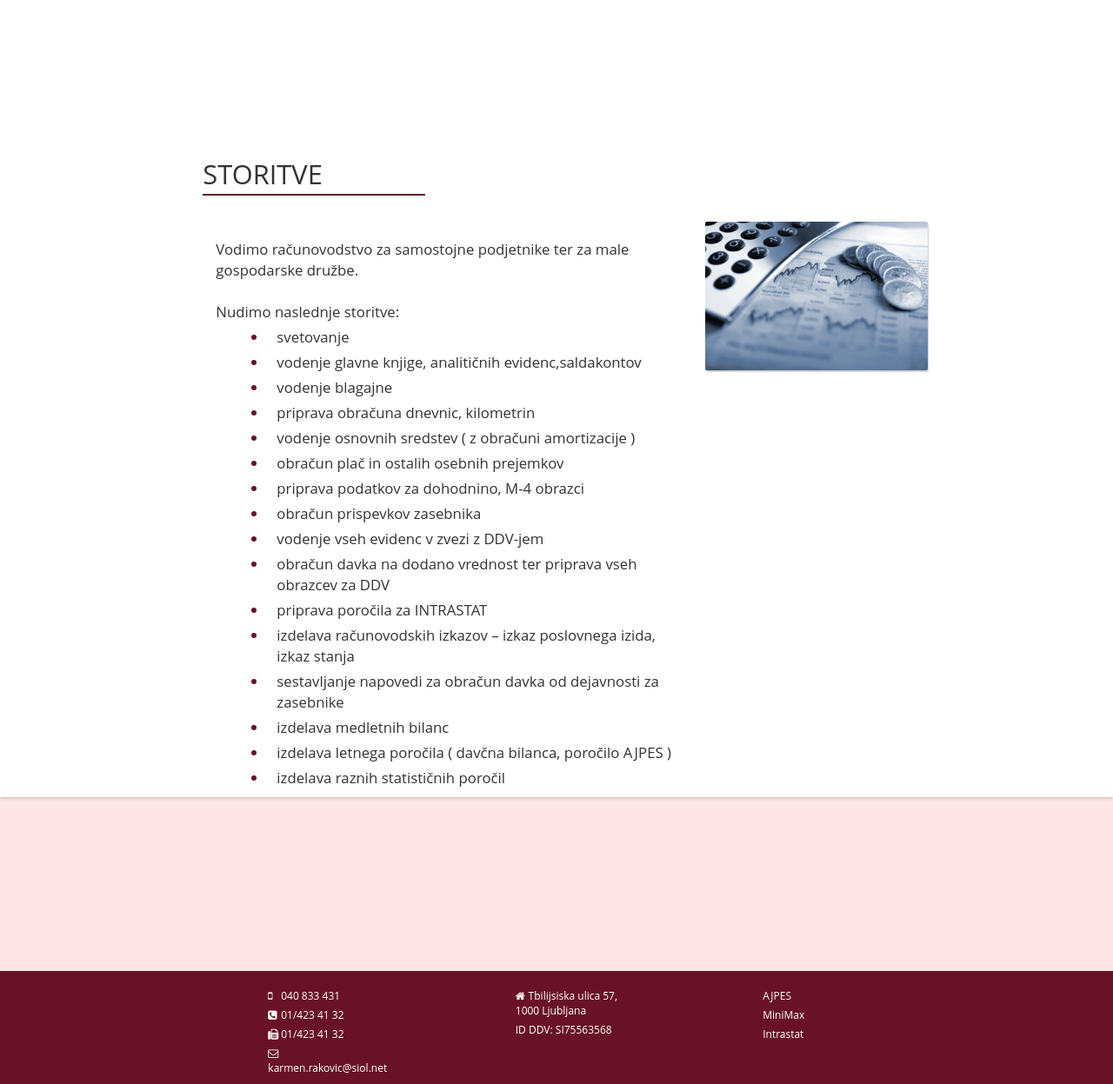
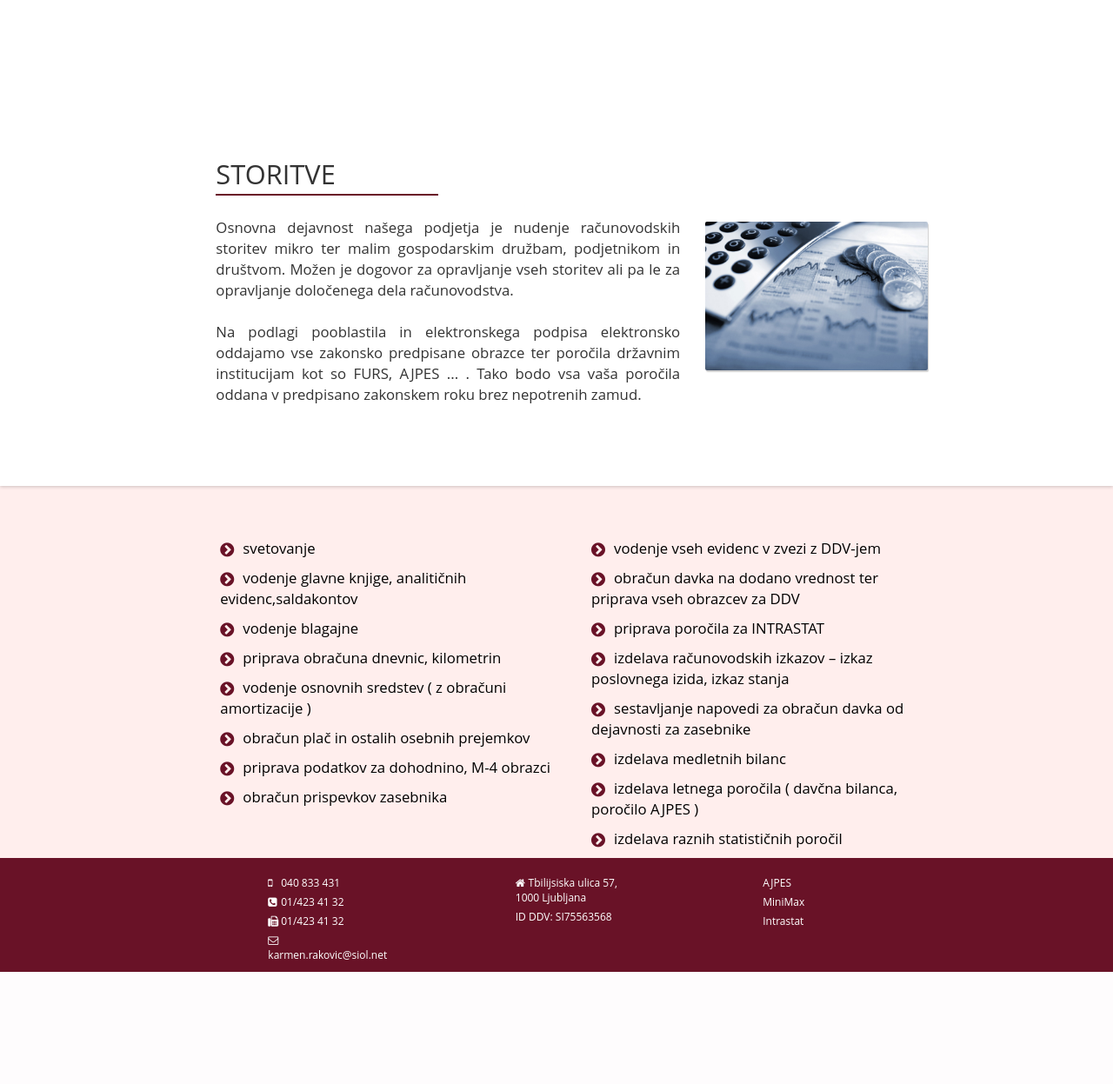
Before and after one commit to simonrakovic/RakovicKarmenDjango, a Django app: page /storitve/ in a window 1280 px wide. Shown: the part 199-1446 px from the top of the page at 87% size. After the commit the page ends 1317 px from the top, so only its background shows below. Run offline with Django 3.2, Linux system fonts and the light colour scheme; some libraries are stand-ins or nearby versions.

Commit message:
popravki storitev

```diff
--- a/static/css/main-style.css
+++ b/static/css/main-style.css
@@ -1,7 +1,7 @@
 
 body{
     font-family: 'Open Sans';
-    background: rgb(255, 229, 229);
+    background: #FFEEED;
 }
 
 
@@ -11,7 +11,7 @@ body{
 	left:0;
 	width: 100%;
 	height: 100%;
-	background: rgb(255, 229, 229);
+	background: #FFEEED;
 	z-index: 10;
 
 
--- a/static/css/storitve.css
+++ b/static/css/storitve.css
@@ -1,6 +1,6 @@
 .bottom-content-container1{
     padding-top: 150px;
-    min-height:880px;
+    min-height:560px;
 
      -webkit-box-shadow: 0px 1px 4px rgba(0,0,0,0.2);
     -moz-box-shadow: 0px 1px 4px rgba(0,0,0,0.2);
@@ -17,16 +17,17 @@
 
 .bottom-content-box-title{
    font-size: 2.2em;
+
    width: 30%;
    border-bottom: 2px solid rgba(105,18,39,1);
 
-    margin-left: 20px;
+   margin-left: 35px;
 }
 
 .bottom-content-box-text{
-    padding-top: 50px;
+    padding-top: 25px;
     font-size: 1.2em;
-
+    text-align: justify;
     margin-left: 20px;
 }
 
@@ -44,30 +45,6 @@
     box-shadow: 1px 2px 1px #d1d1d1;
 }
 
-.bottom-content-box-text > ul {
-    margin-left: 20px;
-}
-
-.bottom-content-box-text > ul > li{
-    padding-left: 10px;
-    padding-top: 5px;
-    color: rgba(105,18,39,1);
-
-
-}
-
-
-
-
-
-
-
-
-
-
-.bottom-content-box-text > ul > li > span{
-    color: #333;
-}
 
 
 .bottom-content-box2{
@@ -77,13 +54,34 @@
 
 
 .bottom-content-container2{
-
-    min-height:200px;
+    margin-top: 50px;
+    min-height: 350px;
 
 
 }
 
 
+.bottom-content-container2-list ul {
+    color: rgba(105,18,39,1);
+
+    list-style-type: none;
+}
+
+.bottom-content-container2-list ul > li{
+    margin-top: 10px;
+}
+
+.bottom-content-container2-list ul span{
+    margin-left: 10px;
+    color: #000000;
+
+    font-size: 1.2em;
+}
+
+
+.bottom-content-box-text > ul > li > span{
+    color: #333;
+}
 
 
 @media(max-width: 991px) {
--- a/templates/main.html
+++ b/templates/main.html
@@ -240,7 +240,7 @@
 
                     $($(this).children()[1]).stop(true, false).animate({width:"90%"})
 
-                    $($(this).children()[1]).animate({width:"85%"}, 100)
+                    $($(this).children()[1]).animate({width:"87%"}, 50)
 
                },
                function(){
--- a/templates/storitve.html
+++ b/templates/storitve.html
@@ -13,28 +13,17 @@
                   </div>
                   <div class="col-lg-8 col-md-8 col-sm-12 col-xs-12">
                       <div class="row bottom-content-box-text">
-                          Vodimo računovodstvo za samostojne podjetnike ter za male gospodarske družbe.
+
+
+                          Osnovna dejavnost našega podjetja je nudenje računovodskih storitev  mikro ter malim   gospodarskim družbam, podjetnikom in društvom. Možen je dogovor za opravljanje vseh storitev ali pa le za opravljanje določenega dela računovodstva.
                           </br>
                           </br>
-                          Nudimo naslednje storitve:
-                          <ul>
-                              <li class=" li1"><span>svetovanje</span></li>
-                              <li class="li2"><span>vodenje glavne knjige, analitičnih evidenc,saldakontov</span></li>
-                              <li class="li3"><span>vodenje blagajne</span></li>
-                              <li class="li4"><span>priprava obračuna dnevnic, kilometrin</span></li>
-                              <li class="li5"><span>vodenje osnovnih sredstev ( z obračuni amortizacije ) </span></li>
-                              <li class="li6"><span>obračun plač in ostalih osebnih prejemkov</span></li>
-                              <li class="li7"><span>priprava podatkov za dohodnino, M-4 obrazci</span></li>
-                              <li class="li8"><span>obračun prispevkov zasebnika</span></li>
-                              <li class="li9"><span>vodenje vseh evidenc v zvezi z DDV-jem </span></li>
-                              <li class="li10"><span>obračun davka na dodano vrednost ter priprava vseh obrazcev za DDV </span></li>
-                              <li class="li11"><span>priprava poročila za INTRASTAT </span></li>
-                              <li class="li12"><span>izdelava računovodskih izkazov – izkaz poslovnega izida, izkaz stanja </span></li>
-                              <li class="li13"><span>sestavljanje napovedi za obračun davka od dejavnosti za zasebnike </span></li>
-                              <li class="li14"><span>izdelava medletnih bilanc</span></li>
-                              <li class="li15"><span>izdelava letnega poročila ( davčna bilanca, poročilo AJPES )</span></li>
-                              <li class="li16"><span>izdelava raznih statističnih poročil</span></li>
-                          </ul>
+                          Na podlagi pooblastila in elektronskega podpisa elektronsko oddajamo vse zakonsko predpisane obrazce ter poročila državnim institucijam kot so FURS, AJPES ... .
+                          Tako bodo vsa vaša poročila oddana v predpisano zakonskem roku brez nepotrenih zamud.
+                          </br>
+                          </br>
+
+
                       </div>
                   </div>
 
@@ -49,6 +38,40 @@
         <div class="col-lg-2 col-md-2 visible-lg visible-md"></div>
     </div>
     <div class=" row bottom-content-container2">
+        <div class="col-lg-2"></div>
+        <div class="col-lg-8">
+            <div class="row bottom-content-container2-list">
+                <div class="col-lg-6">
+                    <div class="row">
+                        <ul>
+                          <li class=" li1"><i class="fa fa-chevron-circle-right fa-lg"></i><span>svetovanje</span></li>
+                          <li class="li2"><i class="fa fa-chevron-circle-right fa-lg"></i><span>vodenje glavne knjige, analitičnih evidenc,saldakontov</span></li>
+                          <li class="li3"><i class="fa fa-chevron-circle-right fa-lg"></i><span>vodenje blagajne</span></li>
+                          <li class="li4"><i class="fa fa-chevron-circle-right fa-lg"></i><span>priprava obračuna dnevnic, kilometrin</span></li>
+                          <li class="li5"><i class="fa fa-chevron-circle-right fa-lg"></i><span>vodenje osnovnih sredstev ( z obračuni amortizacije ) </span></li>
+                          <li class="li6"><i class="fa fa-chevron-circle-right fa-lg"></i><span>obračun plač in ostalih osebnih prejemkov</span></li>
+                          <li class="li7"><i class="fa fa-chevron-circle-right fa-lg"></i><span>priprava podatkov za dohodnino, M-4 obrazci</span></li>
+                          <li class="li8"><i class="fa fa-chevron-circle-right fa-lg"></i><span>obračun prispevkov zasebnika</span></li>
+                        </ul>
+                    </div>
+                </div>
+                <div class="col-lg-6">
+                    <div class="row">
+                        <ul>
+                          <li class="li9"><i class="fa fa-chevron-circle-right fa-lg"></i><span>vodenje vseh evidenc v zvezi z DDV-jem </span></li>
+                          <li class="li10"><i class="fa fa-chevron-circle-right fa-lg"></i><span>obračun davka na dodano vrednost ter priprava vseh obrazcev za DDV </span></li>
+                          <li class="li11"><i class="fa fa-chevron-circle-right fa-lg"></i><span>priprava poročila za INTRASTAT </span></li>
+                          <li class="li12"><i class="fa fa-chevron-circle-right fa-lg"></i><span>izdelava računovodskih izkazov – izkaz poslovnega izida, izkaz stanja </span></li>
+                          <li class="li13"><i class="fa fa-chevron-circle-right fa-lg"></i><span>sestavljanje napovedi za obračun davka od dejavnosti za zasebnike </span></li>
+                          <li class="li14"><i class="fa fa-chevron-circle-right fa-lg"></i><span>izdelava medletnih bilanc</span></li>
+                          <li class="li15"><i class="fa fa-chevron-circle-right fa-lg"></i><span>izdelava letnega poročila ( davčna bilanca, poročilo AJPES )</span></li>
+                          <li class="li16"><i class="fa fa-chevron-circle-right fa-lg"></i><span>izdelava raznih statističnih poročil</span></li>
+                        </ul>
+                    </div>
+                </div>
+            </div>
+        </div>
+        <div class="col-lg-2"></div>
 
     </div>
 
```
